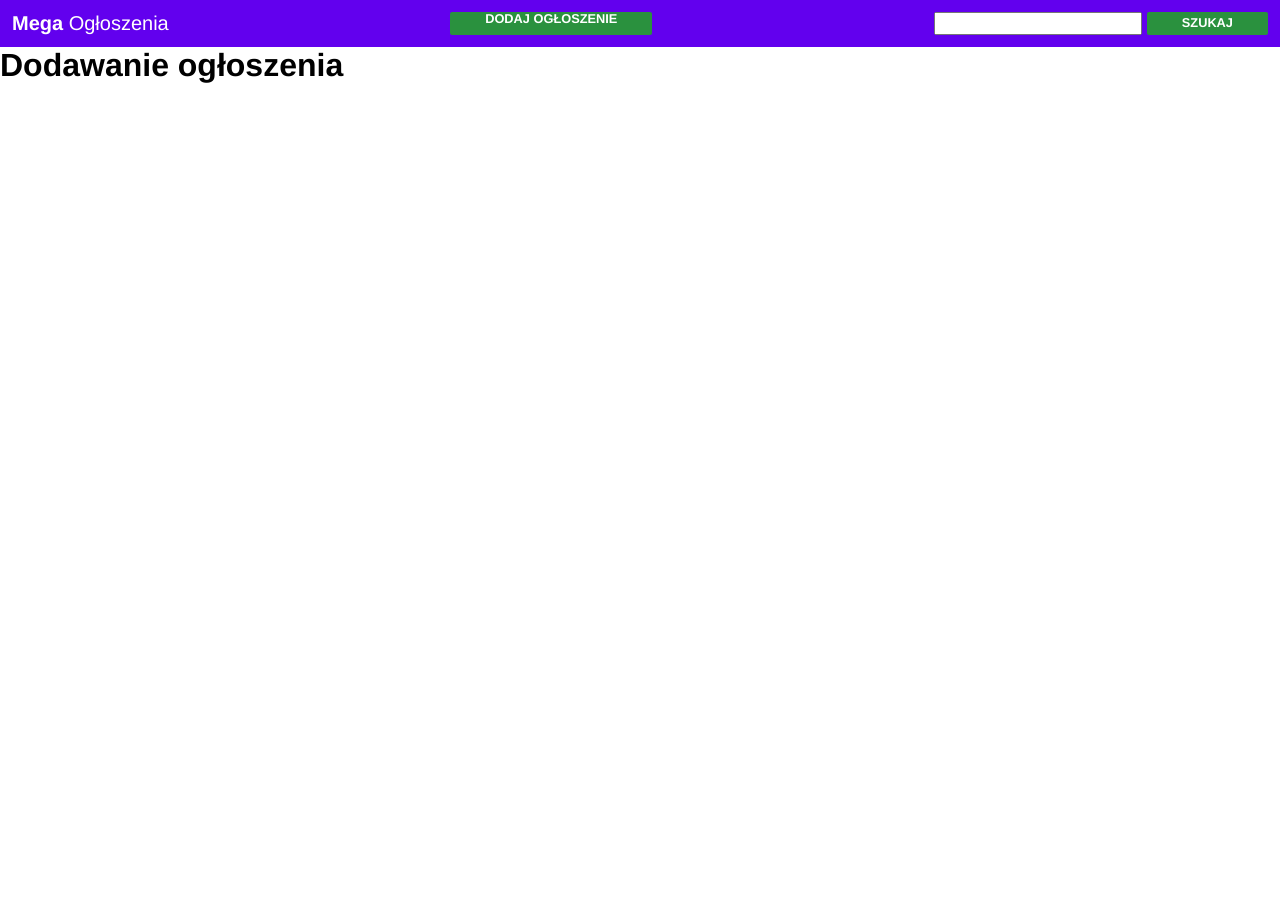
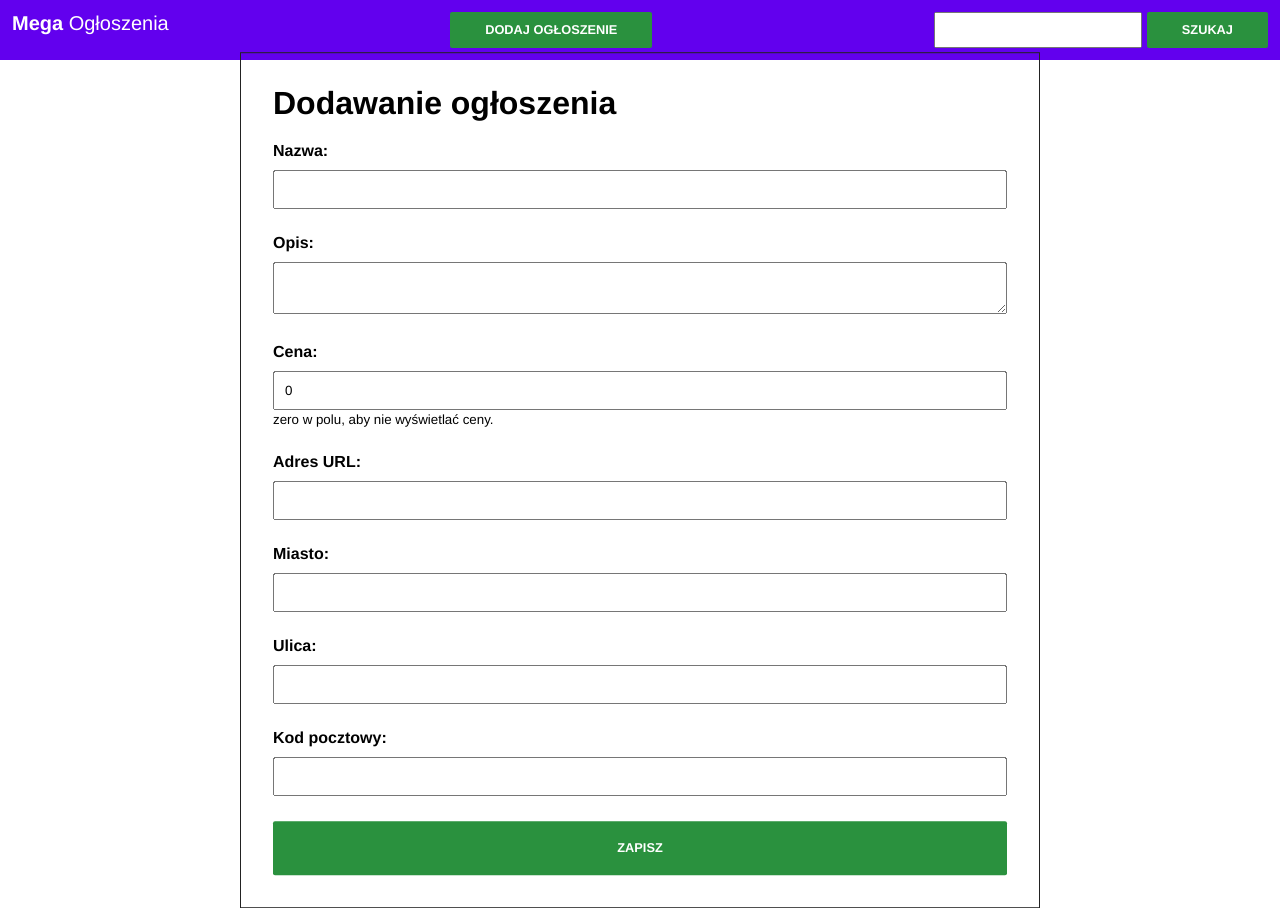
Before and after one commit to MateuszStasak/MegaAdsFront, a React (Create React App) app: page /add in a window 1280 px wide. Before the commit the page ends 800 px from the top, so only its background shows below. Built offline with nearby package versions, Linux system fonts and the light colour scheme.

Commit message:
Ads adding feature implemented.

```diff
--- /dev/null
+++ b/src/components/AddForm/AddForm.css
@@ -0,0 +1,41 @@
+.add-form {
+    position: absolute;
+    top: 60%;
+    left: 50%;
+    transform: translate(-50%, -50%);
+    width: 100%;
+    max-width: 800px;
+    border: 1px solid #222;
+    padding: 2rem;
+}
+
+.add-form label {
+    display: block;
+    margin-top: 20px;
+    font-weight: bold;
+    margin-bottom: 25px;
+}
+
+.add-form label small {
+    font-weight: normal;
+}
+
+.add-form input {
+    width: 100%;
+    margin-top: 10px;
+    padding: 10px;
+}
+
+.add-form textarea {
+    min-width: 100%;
+    margin-top: 10px;
+    padding: 10px;
+    resize: vertical;
+}
+
+.add-form button {
+    display: inline-block;
+    padding: 10px;
+    width: 100%;
+    cursor: pointer;
+}
--- a/src/components/AddForm/AddForm.tsx
+++ b/src/components/AddForm/AddForm.tsx
@@ -1,9 +1,147 @@
-import React from 'react';
+import React, {
+    SyntheticEvent,
+    useState
+} from 'react';
+
+import "./AddForm.css";
+import {Button} from "../common/Button";
+import {geocode} from "../../utils/geocoding";
 
 export const AddForm = () => {
+    const [loading, setLoading] = useState(false);
+    const [id, setId] = useState(null);
+    const [form, setForm] = useState({
+        name: '',
+        description: '',
+        price: 0,
+        url: '',
+        city: '',
+        street: '',
+        zip: '',
+    });
+
+    const address = `${form.city}, ${form.street}, ${form.zip}`
+
+    const saveAd = async (e: SyntheticEvent) => {
+        e.preventDefault();
+        setLoading(true);
+        try {
+           const {lat, lon} = await geocode(address);
+            const res = await fetch(`http://localhost:3001/ad`, {
+                method: 'POST',
+                headers: {
+                    'Content-Type': 'application/json',
+                },
+                body: JSON.stringify({
+                    ...form,
+                    lat,
+                    lon,
+                }),
+            });
+            const data = await res.json();
+            setId(data.id);
+        } finally {
+            setLoading(false);
+        }
+    };
+
+    const updateForm = (key: string, value: string | number) => {
+        setForm(form => ({
+            ...form,
+            [key]: value,
+        }));
+    };
+
+    if (loading) {
+        return <h2>Trwa dodawanie ogłoszenia...</h2>
+    }
+
+    if (id) {
+        return <h2>Twoje ogłoszenie "{form.name}" zostało poprawnie dodane do serwisu pod ID: {id}</h2>
+    }
+
     return (
-        <form action="">
+        <form className="add-form" action="" onSubmit={saveAd}>
             <h1>Dodawanie ogłoszenia</h1>
+            <p>
+                <label>
+                    Nazwa: <br/>
+                    <input
+                        type="text"
+                        name="name"
+                        required
+                        maxLength={99}
+                        value={form.name}
+                        onChange={e => updateForm('name', e.target.value)}/>
+                </label>
+                <label>
+                    Opis: <br/>
+                    <textarea
+                        name="description"
+                        required
+                        maxLength={999}
+                        value={form.description}
+                        onChange={(e: { target: { value: string | number; }; }) => updateForm('description', e.target.value)}
+                    />
+                </label>
+                <label>
+                    Cena: <br/>
+                    <input
+                        type="number"
+                        name="price"
+                        required
+                        value={form.price}
+                        onChange={(e: { target: { value: string | number; }; }) => updateForm('price', +e.target.value)}
+                    />
+                    <small> zero w polu, aby nie wyświetlać ceny.</small>
+                </label>
+                <label>
+                    Adres URL: <br/>
+                    <input
+                        type="url"
+                        name="name"
+                        maxLength={99}
+                        value={form.url}
+                        onChange={(e: { target: { value: string | number; }; }) => updateForm('url', e.target.value)}
+                    />
+                </label>
+                <label>
+                    Miasto: <br/>
+                    <input
+                        type="text"
+                        name="address"
+                        required
+                        maxLength={99}
+                        value={form.city}
+                        onChange={(e: { target: { value: string | number; }; }) => updateForm('city', e.target.value)}
+                        />
+                </label>
+                <label>
+                        Ulica: <br/>
+                        <input
+                            type="text"
+                            name="address"
+                            required
+                            maxLength={99}
+                            value={form.street}
+                            onChange={(e: { target: { value: string | number; }; }) => updateForm('street', e.target.value)}
+                        />
+                </label>
+                <label>
+                        Kod pocztowy: <br/>
+                        <input
+                            type="text"
+                            name="address"
+                            required
+                            maxLength={99}
+                            pattern="^(?(^00000(|-0000))|(\d{5}(|-\d{4})))$"
+                            value={form.zip}
+                            inputMode="numeric"
+                            onChange={(e: { target: { value: string | number; }; }) => updateForm('zip', +e.target.value)}
+                        />
+                </label>
+                <Button text="Zapisz"/>
+            </p>
         </form>
     )
 }
--- a/src/components/common/Button.css
+++ b/src/components/common/Button.css
@@ -7,6 +7,7 @@ button, .button {
     font-weight: 700;
     font-size: 0.8rem;
     padding: 1px 35px;
-    line-height: 1;
+    line-height: 2.1rem;
     text-decoration: none;
+    cursor: pointer;
 }
--- /dev/null
+++ b/src/utils/geocoding.ts
@@ -0,0 +1,7 @@
+export const geocode = async (address: string): Promise<{lat: number; lon: number;}> => {
+    const geoResponse = await fetch(`https://nominatim.openstreetmap.org/search?format=json&q=${encodeURIComponent(address)}`);
+    const geoData = await geoResponse.json();
+    const lat = parseFloat(geoData[0].lat);
+    const lon = parseFloat(geoData[0].lon);
+    return {lat, lon};
+}
```
